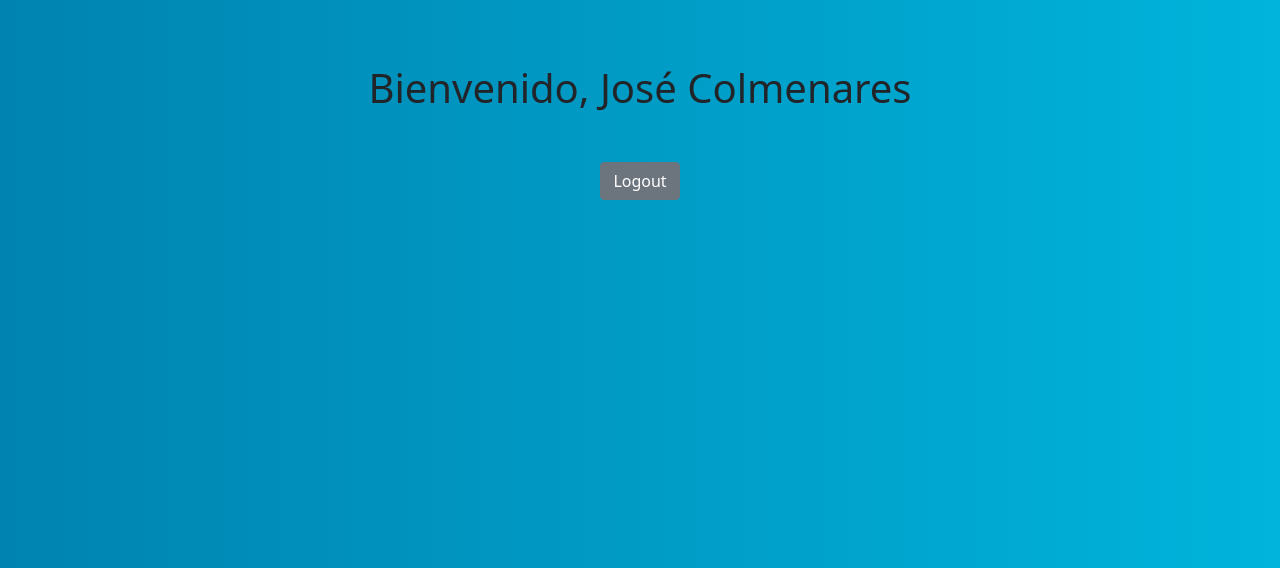
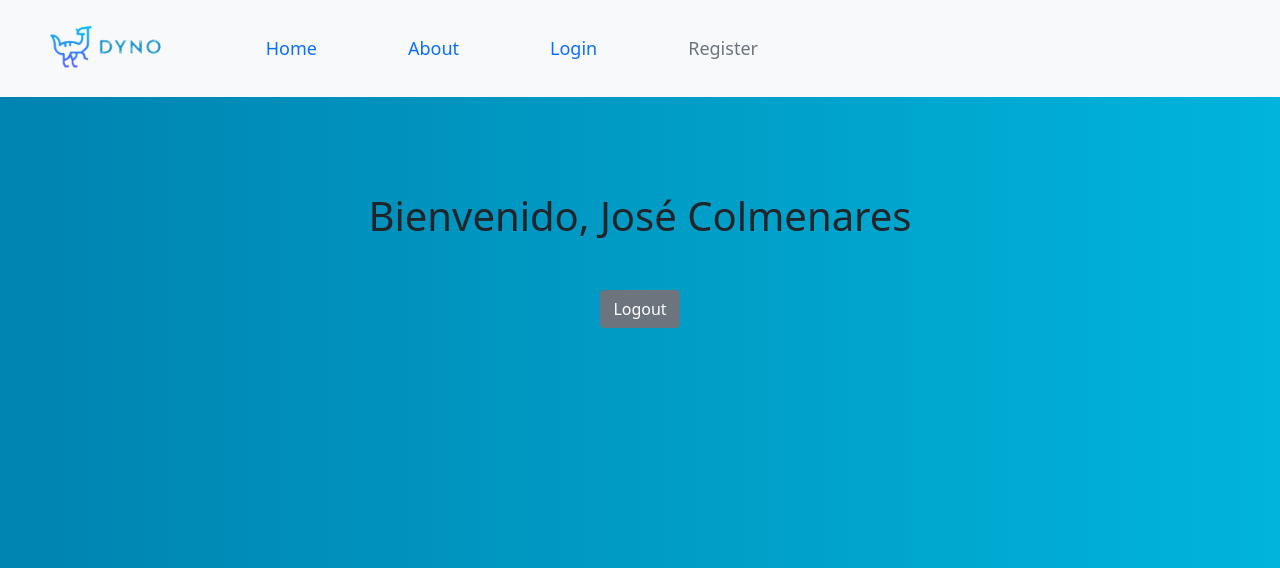
Before and after one commit to dynocripto/Python-Flask-Website, a Flask app: page /home in a window 1280 px wide. Shown: the top 568 px of the page. Run offline with Flask 2, Linux system fonts and the light colour scheme; a user stored in the database is signed in; data comes from the database, SQL or seed files in the repository; some libraries are stand-ins or nearby versions.

Commit message:
Nav y cambios de diseño

```diff
--- a/src/static/css/about.css
+++ b/src/static/css/about.css
@@ -41,6 +41,7 @@ body {
     position: relative;
     background: transparent;
     z-index: 1;
+    right: 10px;
   }
   .pacman::before, .pacman::after {
     position: absolute;
--- a/src/static/css/home.css
+++ b/src/static/css/home.css
@@ -1,5 +1,10 @@
 body {
     display: block;
+}
+
+.container {
+    position: relative;
+    margin-top: 15%;
 }
 
 h1 {
--- a/src/static/css/main.css
+++ b/src/static/css/main.css
@@ -4,3 +4,27 @@ body {
     background: -webkit-linear-gradient(to right, #0083B0, #00B4DB);  /* Chrome 10-25, Safari 5.1-6 */
     background: linear-gradient(to right, #0083B0, #00B4DB); /* W3C, IE 10+/ Edge, Firefox 16+, Chrome 26+, Opera 12+, Safari 7+ */
 }
+
+.nav {
+    display: block;
+    width: 100%;
+    position: absolute;
+    top: 0;
+    left: 0;
+}
+
+.nav img {
+    width: 12%;
+    height: 12%;
+    margin-left: 20px;
+}
+
+.nav a {
+    margin-left: 75px;
+    font-size: 18px;
+}
+
+.nav a:hover {
+    background-color: #0083B0;
+    color: white;
+}
--- a/src/templates/about.html
+++ b/src/templates/about.html
@@ -1,4 +1,4 @@
-{% extends './nav.html' %}
+{% extends './base.html' %}
 <head>
     <title>About</title>
     {% block customCSS %}
--- a/src/templates/base.html
+++ b/src/templates/base.html
@@ -18,6 +18,27 @@
 
 <body>
 
+    {% block nav %}
+        <div class="nav">
+            <nav class="navbar navbar-expand-lg bg-light">
+                <div class="container-fluid">
+                <img src="../static/img/logo-tit.png" alt="Logo" width="30" height="24" class="d-inline-block align-text-top">
+                  <button class="navbar-toggler" type="button" data-bs-toggle="collapse" data-bs-target="#navbarNavAltMarkup" aria-controls="navbarNavAltMarkup" aria-expanded="false" aria-label="Toggle navigation">
+                    <span class="navbar-toggler-icon"></span>
+                  </button>
+                  <div class="collapse navbar-collapse" id="navbarNavAltMarkup">
+                    <div class="navbar-nav">
+                      <a class="nav-link active" aria-current="page" href="{{ url_for('home') }}">Home</a>
+                      <a class="nav-link" href="{{ url_for('about') }}">About</a>
+                      <a class="nav-link" href="{{ url_for('login') }}">Login</a>
+                      <a class="nav-link disabled" href="#">Register</a>
+                    </div>
+                  </div>
+                </div>
+              </nav>
+        </div>
+    {% endblock %}
+
     {% block body %}
     {% endblock %}
 
--- a/src/templates/home.html
+++ b/src/templates/home.html
@@ -6,7 +6,9 @@
 {% endblock %}
 
 {% block body %}
+   <div class="container">
     <h1>Bienvenido, {{ current_user.fullname }}</h1>
     <a class="btn btn-secondary" href="{{ url_for('logout') }}">Logout</a>
     <script src="{{ url_for('static', filename='js/home.js') }}"></script>
-    {% endblock %}
+   </div>
+{% endblock %}
```
Also changed, not shown: src/static/img/astronauta.jpg (deleted), src/static/img/astronauta.png (deleted), src/static/img/logo-tit.png (added), src/static/img/logo-tit1.PNG (added), src/static/img/star.svg (deleted).
